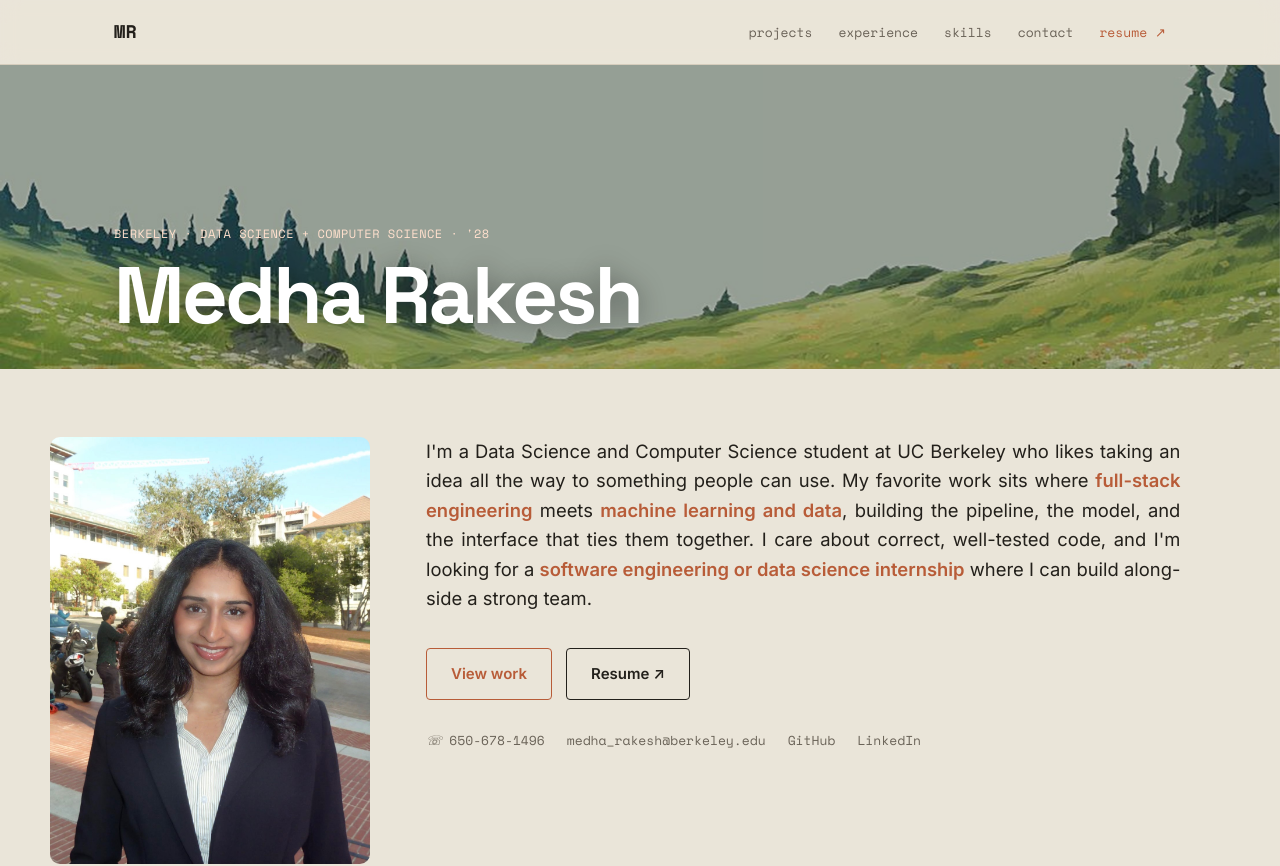
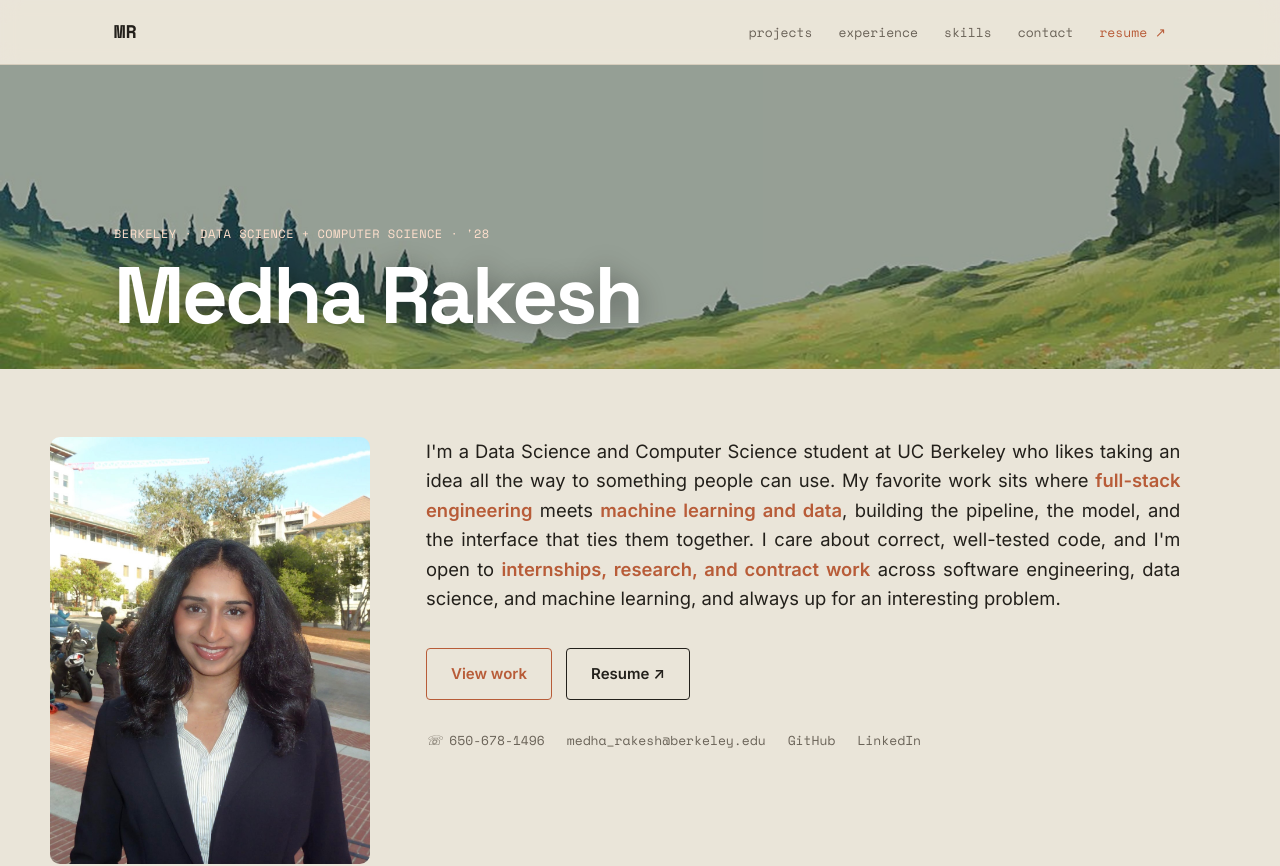
Before and after one commit to medha-rakesh/personal_website, a React (Vite) app: page / in a window 1280 px wide. Shown: the top 866 px of the page. Built offline with nearby package versions, Linux system fonts and the light colour scheme.

Commit message:
Broaden availability: open to internships, research, and contract work

```diff
--- a/src/components/Contact.jsx
+++ b/src/components/Contact.jsx
@@ -8,7 +8,8 @@ export default function Contact() {
             <h2 className="section-title">Let's build something.</h2>
           </div>
           <p className="contact-lead reveal">
-            Open to software engineering and data science internships. Fastest way to reach me is
+            Open to internships, research, and contract work across software engineering, data
+            science, and ML, and always up for an interesting problem. Fastest way to reach me is
             email or a call, or grab my resume below.
           </p>
           <div className="contact-links reveal">
--- a/src/components/Intro.jsx
+++ b/src/components/Intro.jsx
@@ -19,9 +19,10 @@ export default function Intro() {
               <strong>full-stack engineering</strong> meets{' '}
               <strong>machine learning and data</strong>, building the pipeline, the model, and
               the interface that ties them together. I care about correct, well-tested code, and
-              I'm looking for a{' '}
-              <strong>software engineering or data science internship</strong> where I can build
-              alongside a strong team.
+              I'm open to{' '}
+              <strong>internships, research, and contract work</strong> across software
+              engineering, data science, and machine learning, and always up for an interesting
+              problem.
             </p>
             <div className="hero-cta">
               <a href="#projects" className="btn btn-primary">
```
